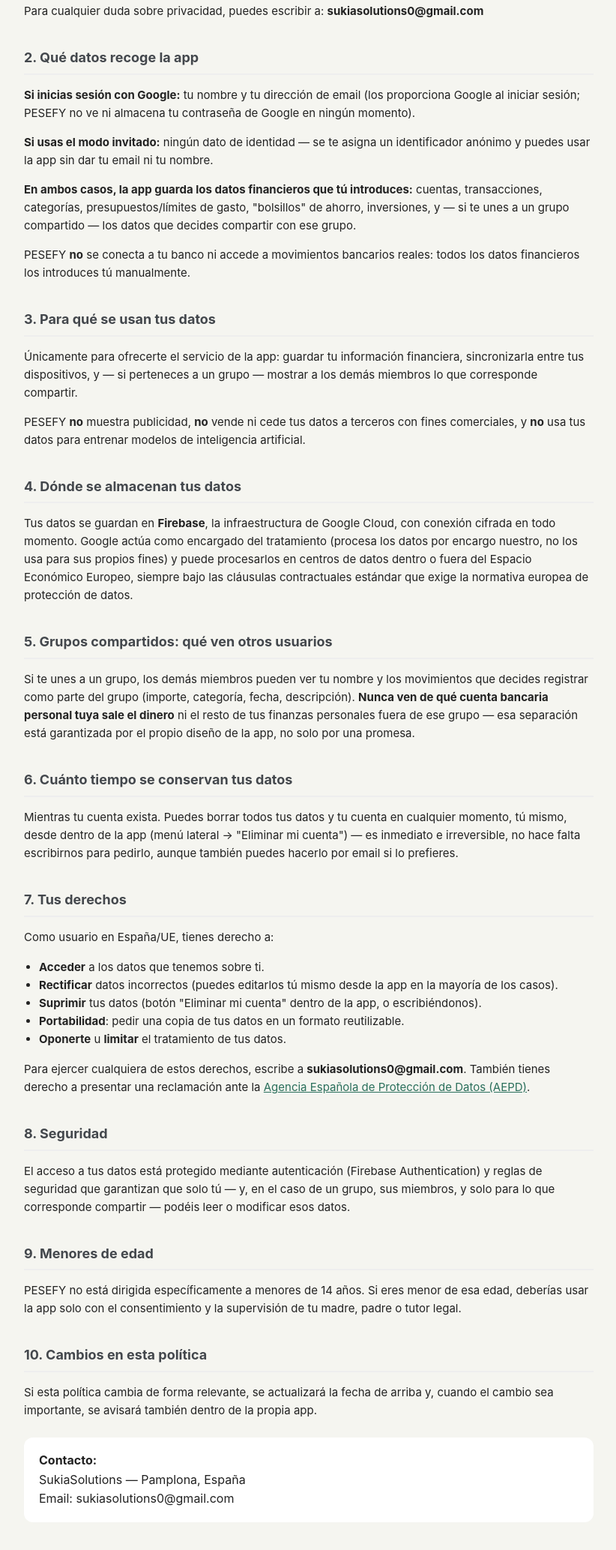
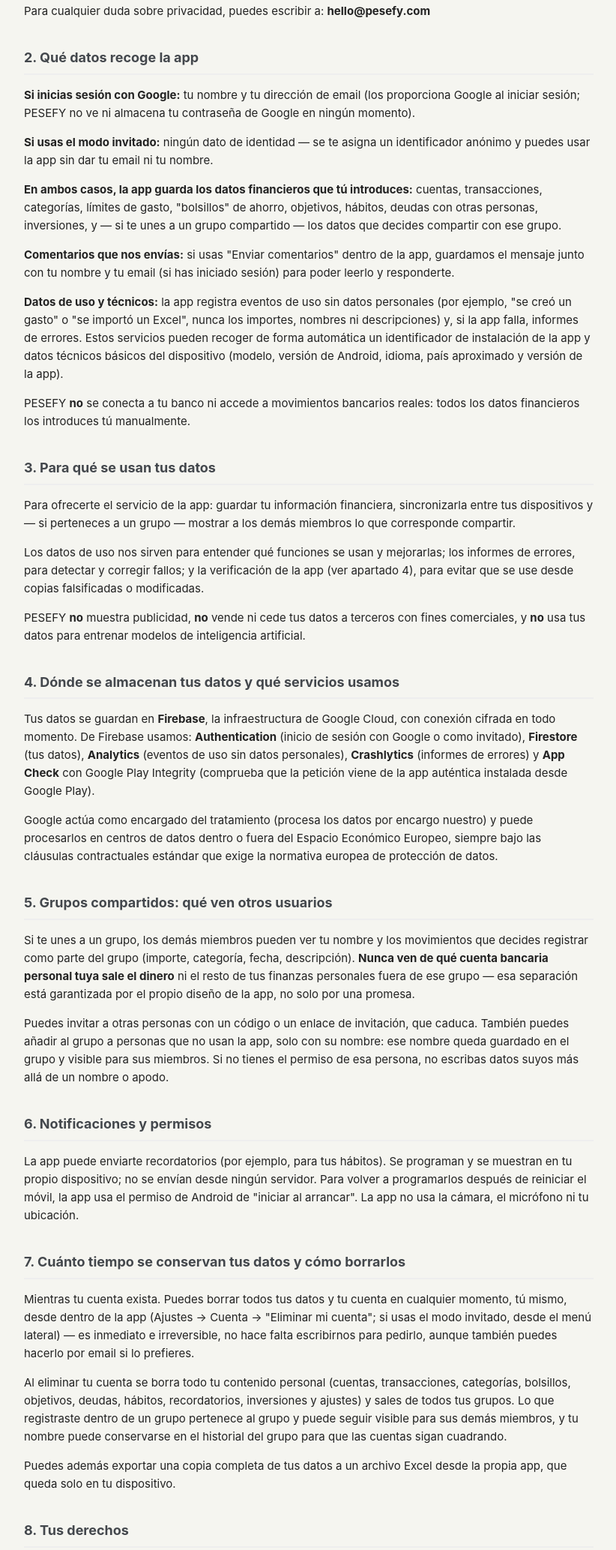
Before and after one commit to sukiasolutions0/pesefy-legal, a plain HTML site: page index.html in a window 1280 px wide. Shown: the part 353-2420 px from the top of the page at 75% size, without its empty margins (228-1050 px from the left). Drawn offline with Linux system fonts and the light colour scheme.

Commit message:
Correo de contacto hello@pesefy.com

```diff
--- a/index.html
+++ b/index.html
@@ -4,6 +4,11 @@
 <meta charset="UTF-8">
 <meta name="viewport" content="width=device-width, initial-scale=1.0">
 <title>Política de privacidad — PESEFY</title>
+<!--
+  CORREO DE CONTACTO: hello@pesefy.com (reenvía a la bandeja de la empresa vía Cloudflare Email Routing).
+  Aparece en 3 sitios: apartado 1, apartado 8 y la caja "Contacto" del final.
+  Si cambia, sustitúyelo en los tres y actualiza la fecha de "Última actualización".
+-->
 <style>
   body { font-family: -apple-system, Segoe UI, Roboto, Arial, sans-serif; line-height: 1.6; color: #222;
          max-width: 760px; margin: 0 auto; padding: 32px 20px 80px; background: #F5F5F0; }
@@ -19,57 +24,67 @@
 <body>
 
 <h1>Política de privacidad de PESEFY</h1>
-<p class="fecha">Última actualización: 28 de julio de 2026</p>
+<p class="fecha">Última actualización: 4 de noviembre de 2026</p>
 
 <p>Esta política explica qué datos recoge <strong>PESEFY</strong> (la app), cómo se usan y qué derechos tienes sobre ellos. Está escrita para poder entenderse sin conocimientos técnicos ni legales.</p>
 
 <h2>1. Quién es el responsable de tus datos</h2>
 <p><strong>SukiaSolutions</strong>, con sede en Pamplona, España, es quien desarrolla PESEFY y decide para qué se usan los datos que la app recoge.</p>
-<p>Para cualquier duda sobre privacidad, puedes escribir a: <strong>sukiasolutions0@gmail.com</strong></p>
+<p>Para cualquier duda sobre privacidad, puedes escribir a: <strong>hello@pesefy.com</strong></p>
 
 <h2>2. Qué datos recoge la app</h2>
 <p><strong>Si inicias sesión con Google:</strong> tu nombre y tu dirección de email (los proporciona Google al iniciar sesión; PESEFY no ve ni almacena tu contraseña de Google en ningún momento).</p>
 <p><strong>Si usas el modo invitado:</strong> ningún dato de identidad — se te asigna un identificador anónimo y puedes usar la app sin dar tu email ni tu nombre.</p>
-<p><strong>En ambos casos, la app guarda los datos financieros que tú introduces:</strong> cuentas, transacciones, categorías, presupuestos/límites de gasto, "bolsillos" de ahorro, inversiones, y — si te unes a un grupo compartido — los datos que decides compartir con ese grupo.</p>
+<p><strong>En ambos casos, la app guarda los datos financieros que tú introduces:</strong> cuentas, transacciones, categorías, límites de gasto, "bolsillos" de ahorro, objetivos, hábitos, deudas con otras personas, inversiones, y — si te unes a un grupo compartido — los datos que decides compartir con ese grupo.</p>
+<p><strong>Comentarios que nos envías:</strong> si usas "Enviar comentarios" dentro de la app, guardamos el mensaje junto con tu nombre y tu email (si has iniciado sesión) para poder leerlo y responderte.</p>
+<p><strong>Datos de uso y técnicos:</strong> la app registra eventos de uso sin datos personales (por ejemplo, "se creó un gasto" o "se importó un Excel", nunca los importes, nombres ni descripciones) y, si la app falla, informes de errores. Estos servicios pueden recoger de forma automática un identificador de instalación de la app y datos técnicos básicos del dispositivo (modelo, versión de Android, idioma, país aproximado y versión de la app).</p>
 <p>PESEFY <strong>no</strong> se conecta a tu banco ni accede a movimientos bancarios reales: todos los datos financieros los introduces tú manualmente.</p>
 
 <h2>3. Para qué se usan tus datos</h2>
-<p>Únicamente para ofrecerte el servicio de la app: guardar tu información financiera, sincronizarla entre tus dispositivos, y — si perteneces a un grupo — mostrar a los demás miembros lo que corresponde compartir.</p>
+<p>Para ofrecerte el servicio de la app: guardar tu información financiera, sincronizarla entre tus dispositivos y — si perteneces a un grupo — mostrar a los demás miembros lo que corresponde compartir.</p>
+<p>Los datos de uso nos sirven para entender qué funciones se usan y mejorarlas; los informes de errores, para detectar y corregir fallos; y la verificación de la app (ver apartado 4), para evitar que se use desde copias falsificadas o modificadas.</p>
 <p>PESEFY <strong>no</strong> muestra publicidad, <strong>no</strong> vende ni cede tus datos a terceros con fines comerciales, y <strong>no</strong> usa tus datos para entrenar modelos de inteligencia artificial.</p>
 
-<h2>4. Dónde se almacenan tus datos</h2>
-<p>Tus datos se guardan en <strong>Firebase</strong>, la infraestructura de Google Cloud, con conexión cifrada en todo momento. Google actúa como encargado del tratamiento (procesa los datos por encargo nuestro, no los usa para sus propios fines) y puede procesarlos en centros de datos dentro o fuera del Espacio Económico Europeo, siempre bajo las cláusulas contractuales estándar que exige la normativa europea de protección de datos.</p>
+<h2>4. Dónde se almacenan tus datos y qué servicios usamos</h2>
+<p>Tus datos se guardan en <strong>Firebase</strong>, la infraestructura de Google Cloud, con conexión cifrada en todo momento. De Firebase usamos: <strong>Authentication</strong> (inicio de sesión con Google o como invitado), <strong>Firestore</strong> (tus datos), <strong>Analytics</strong> (eventos de uso sin datos personales), <strong>Crashlytics</strong> (informes de errores) y <strong>App Check</strong> con Google Play Integrity (comprueba que la petición viene de la app auténtica instalada desde Google Play).</p>
+<p>Google actúa como encargado del tratamiento (procesa los datos por encargo nuestro) y puede procesarlos en centros de datos dentro o fuera del Espacio Económico Europeo, siempre bajo las cláusulas contractuales estándar que exige la normativa europea de protección de datos.</p>
 
 <h2>5. Grupos compartidos: qué ven otros usuarios</h2>
 <p>Si te unes a un grupo, los demás miembros pueden ver tu nombre y los movimientos que decides registrar como parte del grupo (importe, categoría, fecha, descripción). <strong>Nunca ven de qué cuenta bancaria personal tuya sale el dinero</strong> ni el resto de tus finanzas personales fuera de ese grupo — esa separación está garantizada por el propio diseño de la app, no solo por una promesa.</p>
+<p>Puedes invitar a otras personas con un código o un enlace de invitación, que caduca. También puedes añadir al grupo a personas que no usan la app, solo con su nombre: ese nombre queda guardado en el grupo y visible para sus miembros. Si no tienes el permiso de esa persona, no escribas datos suyos más allá de un nombre o apodo.</p>
 
-<h2>6. Cuánto tiempo se conservan tus datos</h2>
-<p>Mientras tu cuenta exista. Puedes borrar todos tus datos y tu cuenta en cualquier momento, tú mismo, desde dentro de la app (menú lateral → "Eliminar mi cuenta") — es inmediato e irreversible, no hace falta escribirnos para pedirlo, aunque también puedes hacerlo por email si lo prefieres.</p>
+<h2>6. Notificaciones y permisos</h2>
+<p>La app puede enviarte recordatorios (por ejemplo, para tus hábitos). Se programan y se muestran en tu propio dispositivo; no se envían desde ningún servidor. Para volver a programarlos después de reiniciar el móvil, la app usa el permiso de Android de "iniciar al arrancar". La app no usa la cámara, el micrófono ni tu ubicación.</p>
 
-<h2>7. Tus derechos</h2>
+<h2>7. Cuánto tiempo se conservan tus datos y cómo borrarlos</h2>
+<p>Mientras tu cuenta exista. Puedes borrar todos tus datos y tu cuenta en cualquier momento, tú mismo, desde dentro de la app (Ajustes → Cuenta → "Eliminar mi cuenta"; si usas el modo invitado, desde el menú lateral) — es inmediato e irreversible, no hace falta escribirnos para pedirlo, aunque también puedes hacerlo por email si lo prefieres.</p>
+<p>Al eliminar tu cuenta se borra todo tu contenido personal (cuentas, transacciones, categorías, bolsillos, objetivos, deudas, hábitos, recordatorios, inversiones y ajustes) y sales de todos tus grupos. Lo que registraste dentro de un grupo pertenece al grupo y puede seguir visible para sus demás miembros, y tu nombre puede conservarse en el historial del grupo para que las cuentas sigan cuadrando.</p>
+<p>Puedes además exportar una copia completa de tus datos a un archivo Excel desde la propia app, que queda solo en tu dispositivo.</p>
+
+<h2>8. Tus derechos</h2>
 <p>Como usuario en España/UE, tienes derecho a:</p>
 <ul>
   <li><strong>Acceder</strong> a los datos que tenemos sobre ti.</li>
   <li><strong>Rectificar</strong> datos incorrectos (puedes editarlos tú mismo desde la app en la mayoría de los casos).</li>
   <li><strong>Suprimir</strong> tus datos (botón "Eliminar mi cuenta" dentro de la app, o escribiéndonos).</li>
-  <li><strong>Portabilidad</strong>: pedir una copia de tus datos en un formato reutilizable.</li>
+  <li><strong>Portabilidad</strong>: pedir una copia de tus datos en un formato reutilizable (también puedes exportarla tú desde la app a Excel).</li>
   <li><strong>Oponerte</strong> u <strong>limitar</strong> el tratamiento de tus datos.</li>
 </ul>
-<p>Para ejercer cualquiera de estos derechos, escribe a <strong>sukiasolutions0@gmail.com</strong>. También tienes derecho a presentar una reclamación ante la <a href="https://www.aepd.es" target="_blank" rel="noopener">Agencia Española de Protección de Datos (AEPD)</a>.</p>
+<p>Para ejercer cualquiera de estos derechos, escribe a <strong>hello@pesefy.com</strong>. También tienes derecho a presentar una reclamación ante la <a href="https://www.aepd.es" target="_blank" rel="noopener">Agencia Española de Protección de Datos (AEPD)</a>.</p>
 
-<h2>8. Seguridad</h2>
-<p>El acceso a tus datos está protegido mediante autenticación (Firebase Authentication) y reglas de seguridad que garantizan que solo tú — y, en el caso de un grupo, sus miembros, y solo para lo que corresponde compartir — podéis leer o modificar esos datos.</p>
+<h2>9. Seguridad</h2>
+<p>El acceso a tus datos está protegido mediante autenticación (Firebase Authentication) y reglas de seguridad que garantizan que solo tú — y, en el caso de un grupo, sus miembros, y solo para lo que corresponde compartir — podéis leer o modificar esos datos. La conexión con los servidores está cifrada, y la app no permite que el sistema Android guarde una copia de sus datos locales en la nube.</p>
 
-<h2>9. Menores de edad</h2>
+<h2>10. Menores de edad</h2>
 <p>PESEFY no está dirigida específicamente a menores de 14 años. Si eres menor de esa edad, deberías usar la app solo con el consentimiento y la supervisión de tu madre, padre o tutor legal.</p>
 
-<h2>10. Cambios en esta política</h2>
+<h2>11. Cambios en esta política</h2>
 <p>Si esta política cambia de forma relevante, se actualizará la fecha de arriba y, cuando el cambio sea importante, se avisará también dentro de la propia app.</p>
 
 <div class="contacto">
   <strong>Contacto:</strong><br>
   SukiaSolutions — Pamplona, España<br>
-  Email: sukiasolutions0@gmail.com
+  Email: hello@pesefy.com
 </div>
 
 </body>
```
